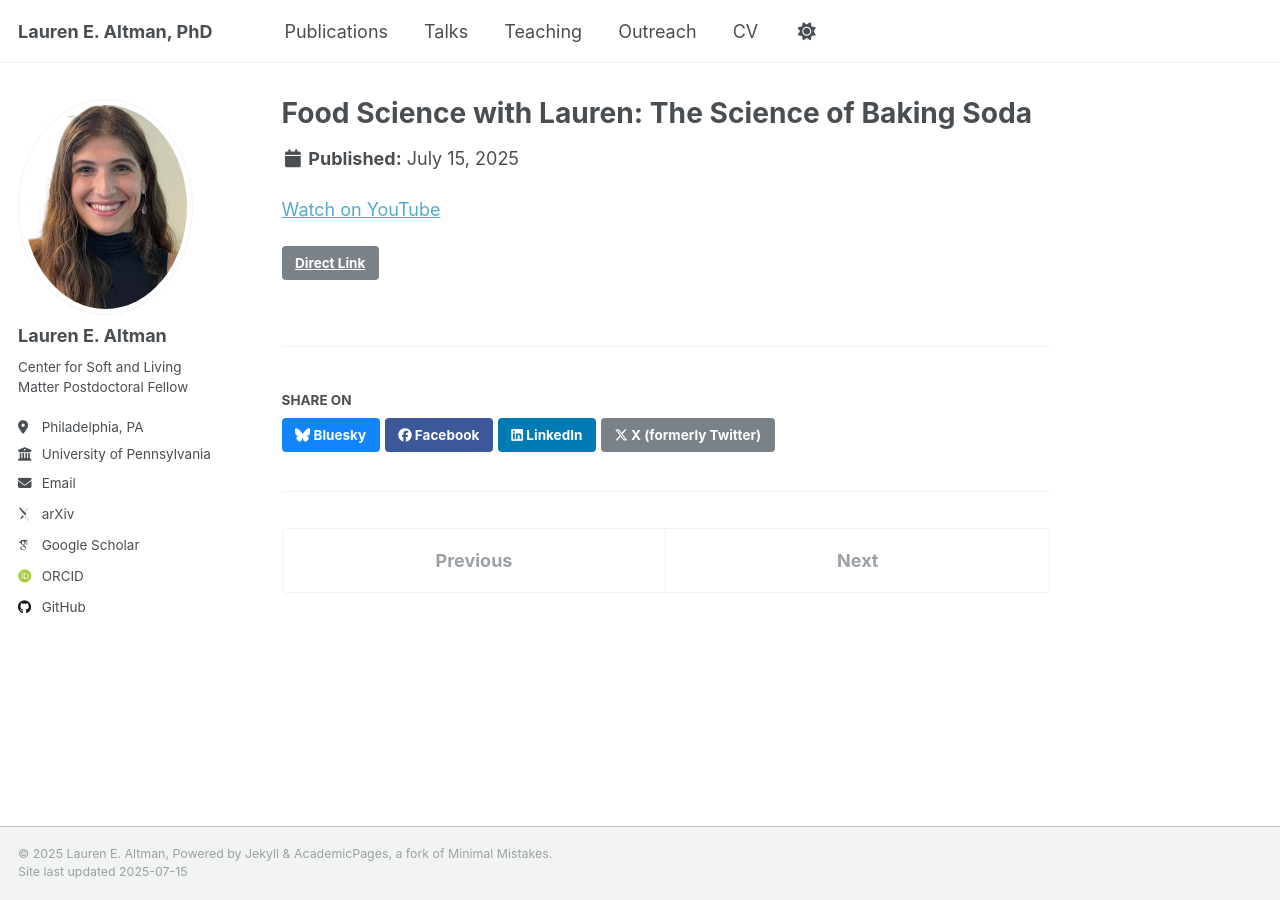
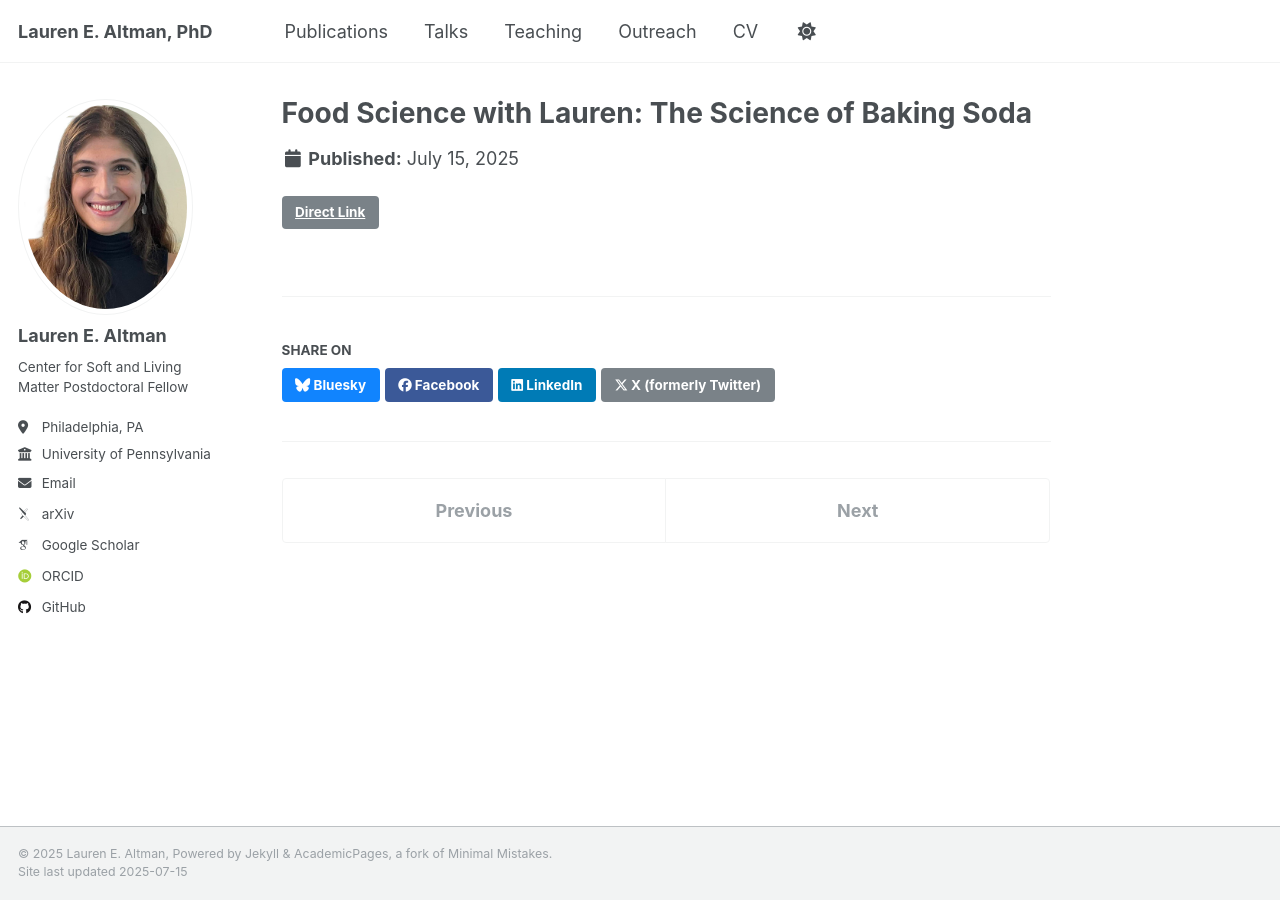
Before and after one commit to laltman2/laltman2.github.io, a Jekyll site: the page built from _portfolio/bakingsoda.md, in a window 1280 px wide. Built offline with Jekyll 4.4.1, drawn with Linux system fonts in a browser that asks for light colours; some web fonts are replaced; a script that is not in the unit is left out.

Commit message:
Update bakingsoda.md

```diff
--- a/_portfolio/bakingsoda.md
+++ b/_portfolio/bakingsoda.md
@@ -1,7 +1,6 @@
 ---
 title: "Food Science with Lauren: The Science of Baking Soda"
 link: https://www.youtube.com/watch?v=PjT-Fdg3JRo
-excerpt: "<a href='https://www.youtube.com/watch?v=PjT-Fdg3JRo'> Watch on YouTube </a><br/><img src='../images/bakingsoda.png' class='center' width = '800'>"
+excerpt: "Outreach Video<br/><img src='../images/bakingsoda.png' class='center' width = '800'>"
 collection: portfolio
 ---
-<a href="https://www.youtube.com/watch?v=PjT-Fdg3JRo">Watch on YouTube</a>
```
